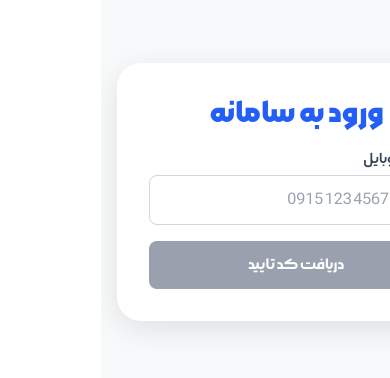
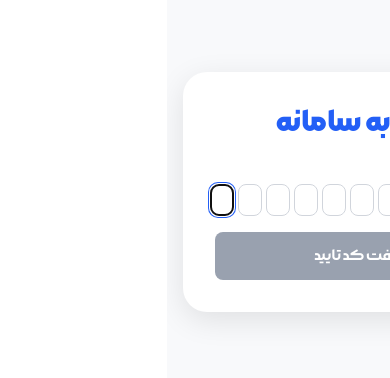
Before and after one commit to elyasbr/qrp, a Next.js app: page /auth in a window 390 px wide. Shown: the part 230-608 px from the top of the page. Built offline with nearby package versions, Linux system fonts and the light colour scheme.

Commit message:
feat : mask edit for phone number

```diff
--- a/src/components/auth/index.tsx
+++ b/src/components/auth/index.tsx
@@ -4,82 +4,113 @@ import Link from "next/link";
 import { useState, useRef, useEffect } from "react";
 
 export default function Auth() {
+  const phoneLength = 11; // 11 digits for phone number (e.g. 09123456789)
   const codeLength = 6;
+
   const [step, setStep] = useState<"phone" | "code">("phone");
-  const [phone, setPhone] = useState("");
+  const [phoneDigits, setPhoneDigits] = useState<string[]>(Array(phoneLength).fill(""));
   const [code, setCode] = useState<string[]>(Array(codeLength).fill(""));
-  const inputRefs = useRef<Array<HTMLInputElement | null>>([]);
+  const phoneInputRefs = useRef<Array<HTMLInputElement | null>>([]);
+  const codeInputRefs = useRef<Array<HTMLInputElement | null>>([]);
   const [error, setError] = useState("");
 
-  const phoneValid = /^09\d{9}$/.test(phone.replace(/\s/g, ""));
+  // Phone number validation (must be 11 digits, start with 09)
+  const phoneValid =
+    phoneDigits.length === phoneLength &&
+    phoneDigits.every((d) => /^\d$/.test(d)) &&
+    phoneDigits[0] === "0" &&
+    phoneDigits[1] === "9";
+
+  // Code validation: all digits filled
   const codeValid = code.every((d) => /^\d$/.test(d));
 
-  // focus first code input when entering the code step
+  // Focus first input on step change
   useEffect(() => {
-    if (step === "code") {
-      // small timeout to ensure inputs are mounted
-      setTimeout(() => inputRefs.current[0]?.focus(), 50);
+    if (step === "phone") {
+      setTimeout(() => phoneInputRefs.current[0]?.focus(), 50);
+    } else if (step === "code") {
+      setTimeout(() => codeInputRefs.current[0]?.focus(), 50);
     }
   }, [step]);
 
-  // Masked input for phone number: 0912 345 6789
-  const formatPhone = (value: string) => {
-    const digits = value.replace(/\D/g, "").slice(0, 11);
-    let formatted = "";
-    if (digits.length > 0) formatted += digits.slice(0, 4);
-    if (digits.length > 4) formatted += " " + digits.slice(4, 7);
-    if (digits.length > 7) formatted += " " + digits.slice(7, 11);
-    return formatted;
+  // Handle phone digit change
+  const handlePhoneChange = (e: React.ChangeEvent<HTMLInputElement>, idx: number) => {
+    const val = e.target.value.replace(/\D/g, "").slice(-1); // only last digit
+    if (!val && e.target.value !== "") return; // ignore if invalid character typed
+
+    const newDigits = [...phoneDigits];
+    newDigits[idx] = val || "";
+    setPhoneDigits(newDigits);
+
+    if (val && idx < phoneLength - 1) {
+      phoneInputRefs.current[idx + 1]?.focus();
+    }
   };
 
-  const handlePhoneChange = (e: React.ChangeEvent<HTMLInputElement>) => {
-    setPhone(e.target.value);
+  // Handle phone key down (navigation and deletion)
+  const handlePhoneKeyDown = (e: React.KeyboardEvent<HTMLInputElement>, idx: number) => {
+    if (e.key === "Backspace") {
+      e.preventDefault();
+      const newDigits = [...phoneDigits];
+      if (newDigits[idx]) {
+        newDigits[idx] = "";
+        setPhoneDigits(newDigits);
+      } else if (idx > 0) {
+        phoneInputRefs.current[idx - 1]?.focus();
+        const prevDigits = [...phoneDigits];
+        prevDigits[idx - 1] = "";
+        setPhoneDigits(prevDigits);
+      }
+    } else if (e.key === "Delete") {
+      e.preventDefault();
+      const newDigits = [...phoneDigits];
+      newDigits[idx] = "";
+      setPhoneDigits(newDigits);
+    } else if (e.key === "ArrowLeft" && idx > 0) {
+      e.preventDefault();
+      phoneInputRefs.current[idx - 1]?.focus();
+    } else if (e.key === "ArrowRight" && idx < phoneLength - 1) {
+      e.preventDefault();
+      phoneInputRefs.current[idx + 1]?.focus();
+    }
   };
 
-  const handleSendCode = () => {
-    if (!phoneValid) {
-      setError("لطفا شماره موبایل معتبر وارد کنید.");
-      return;
-    }
-    setError("");
-    console.log("ارسال کد برای:", phone.replace(/\s/g, ""));
-    setStep("code");
+  // Paste on phone inputs: fill digits forward
+  const handlePhonePaste = (e: React.ClipboardEvent<HTMLInputElement>, idx: number) => {
+    e.preventDefault();
+    const pasted = e.clipboardData.getData("text").replace(/\D/g, "").slice(0, phoneLength - idx);
+    if (!pasted) return;
+
+    const newDigits = [...phoneDigits];
+    pasted.split("").forEach((digit, i) => {
+      newDigits[idx + i] = digit;
+    });
+    setPhoneDigits(newDigits);
+
+    const nextIndex = Math.min(idx + pasted.length, phoneLength - 1);
+    phoneInputRefs.current[nextIndex]?.focus();
   };
 
-  const handleVerifyCode = () => {
-    if (!codeValid) {
-      setError("کد وارد شده نامعتبر است.");
-      return;
-    }
-    setError("");
-    console.log("ورود با کد:", code.join(""));
-  };
-
-  // handle typing into a specific box
+  // Handle code digit change, keydown, and paste are unchanged (same as before)
   const handleCodeChange = (e: React.ChangeEvent<HTMLInputElement>, index: number) => {
-    const val = e.target.value.replace(/\D/g, "").slice(-1); // keep last digit only
+    const val = e.target.value.replace(/\D/g, "").slice(-1);
     const newCode = [...code];
     newCode[index] = val || "";
     setCode(newCode);
-
-    // move focus forward if user typed a digit
     if (val && index < codeLength - 1) {
-      inputRefs.current[index + 1]?.focus();
+      codeInputRefs.current[index + 1]?.focus();
     }
   };
 
-  // handle keyboard navigation / deletion
   const handleCodeKeyDown = (e: React.KeyboardEvent<HTMLInputElement>, index: number) => {
     if (e.key === "Backspace") {
       e.preventDefault();
       if (code[index]) {
-        // clear current box
         const newCode = [...code];
         newCode[index] = "";
         setCode(newCode);
       } else if (index > 0) {
-        // move to previous box if current is empty
-        inputRefs.current[index - 1]?.focus();
+        codeInputRefs.current[index - 1]?.focus();
       }
     } else if (e.key === "Delete") {
       e.preventDefault();
@@ -88,14 +119,13 @@ export default function Auth() {
       setCode(newCode);
     } else if (e.key === "ArrowLeft" && index > 0) {
       e.preventDefault();
-      inputRefs.current[index - 1]?.focus();
+      codeInputRefs.current[index - 1]?.focus();
     } else if (e.key === "ArrowRight" && index < codeLength - 1) {
       e.preventDefault();
-      inputRefs.current[index + 1]?.focus();
+      codeInputRefs.current[index + 1]?.focus();
     }
   };
 
-  // paste into a specific input: fill forward from that index
   const handlePaste = (e: React.ClipboardEvent<HTMLInputElement>, index: number) => {
     e.preventDefault();
     const pasted = e.clipboardData.getData("text").replace(/\D/g, "").slice(0, codeLength - index);
@@ -108,7 +138,28 @@ export default function Auth() {
     setCode(newCode);
 
     const nextIndex = Math.min(index + pasted.length, codeLength - 1);
-    inputRefs.current[nextIndex]?.focus();
+    codeInputRefs.current[nextIndex]?.focus();
+  };
+
+  // Send code after phone validation
+  const handleSendCode = () => {
+    if (!phoneValid) {
+      setError("لطفا شماره موبایل معتبر وارد کنید.");
+      return;
+    }
+    setError("");
+    console.log("ارسال کد برای:", phoneDigits.join(""));
+    setStep("code");
+  };
+
+  // Verify code input
+  const handleVerifyCode = () => {
+    if (!codeValid) {
+      setError("کد وارد شده نامعتبر است.");
+      return;
+    }
+    setError("");
+    console.log("ورود با کد:", code.join(""));
   };
 
   return (
@@ -121,19 +172,26 @@ export default function Auth() {
         {step === "phone" && (
           <div className="space-y-4">
             <label className="block text-gray-700 font-medium mb-1">شماره موبایل</label>
-            <div className="flex items-center border border-gray-300 rounded-lg focus-within:ring-2 focus-within:ring-[var(--main-color)] transition">
-              <Phone className="mx-3 text-[var(--main-color)]" size={20} />
-              <input
-                type="tel"
-                value={phone}
-                onChange={handlePhoneChange}
-                placeholder="0915 123 4567"
-                className="w-full p-3 text-right placeholder-gray-400 bg-transparent focus:outline-none"
-                maxLength={13}
-              />
+            <div dir="ltr" className="flex justify-center gap-1 ">
+              {phoneDigits.map((digit, idx) => (
+                <input
+                  key={idx}
+                  type="text"
+                  inputMode="numeric"
+                  pattern="\d*"
+                  maxLength={1}
+                  value={digit}
+                  onChange={(e) => handlePhoneChange(e, idx)}
+                  onKeyDown={(e) => handlePhoneKeyDown(e, idx)}
+                  onPaste={(e) => handlePhonePaste(e, idx)}
+                  onFocus={(e) => e.currentTarget.select()}
+                  ref={(el:any) => (phoneInputRefs.current[idx] = el)}
+                  aria-label={`شماره موبایل رقم ${idx + 1}`}
+                  className="w-6 lg:w-7 h-8 text-center border border-gray-300 rounded-lg text-lg font-semibold focus:ring-2 focus:ring-[var(--main-color)] transition bg-transparent"
+                />
+              ))}
             </div>
-            {error && <p className="text-red-500 text-sm">{error}</p>}
-
+            {error && <p className="text-red-500 text-sm mt-1">{error}</p>}
             <button
               onClick={handleSendCode}
               disabled={!phoneValid}
@@ -150,7 +208,6 @@ export default function Auth() {
           <div className="space-y-4">
             <label className="block text-gray-700 font-medium mb-1">کد تایید</label>
 
-            {/* Force LTR for the code inputs so they render left-to-right even in an RTL page */}
             <div dir="ltr" className="flex flex-row items-center justify-center gap-3">
               {code.map((digit, idx) => (
                 <input
@@ -164,7 +221,7 @@ export default function Auth() {
                   onKeyDown={(e) => handleCodeKeyDown(e, idx)}
                   onPaste={(e) => handlePaste(e, idx)}
                   onFocus={(e) => e.currentTarget.select()}
-                  ref={(el:any) => (inputRefs.current[idx] = el)}
+                  ref={(el:any) => (codeInputRefs.current[idx] = el)}
                   aria-label={`کد رقم ${idx + 1}`}
                   className="w-12 h-12 text-center border border-gray-300 rounded-lg text-xl font-bold focus:ring-2 focus:ring-[var(--main-color)] transition bg-transparent"
                 />
```
